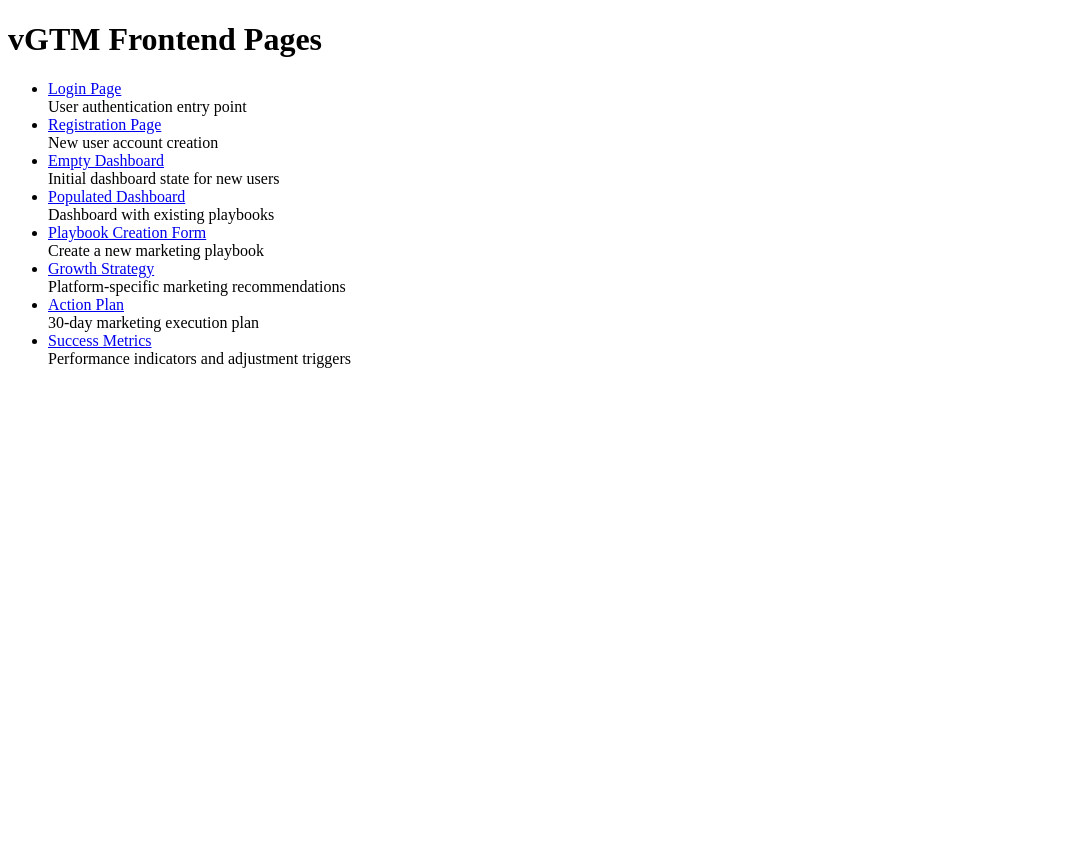
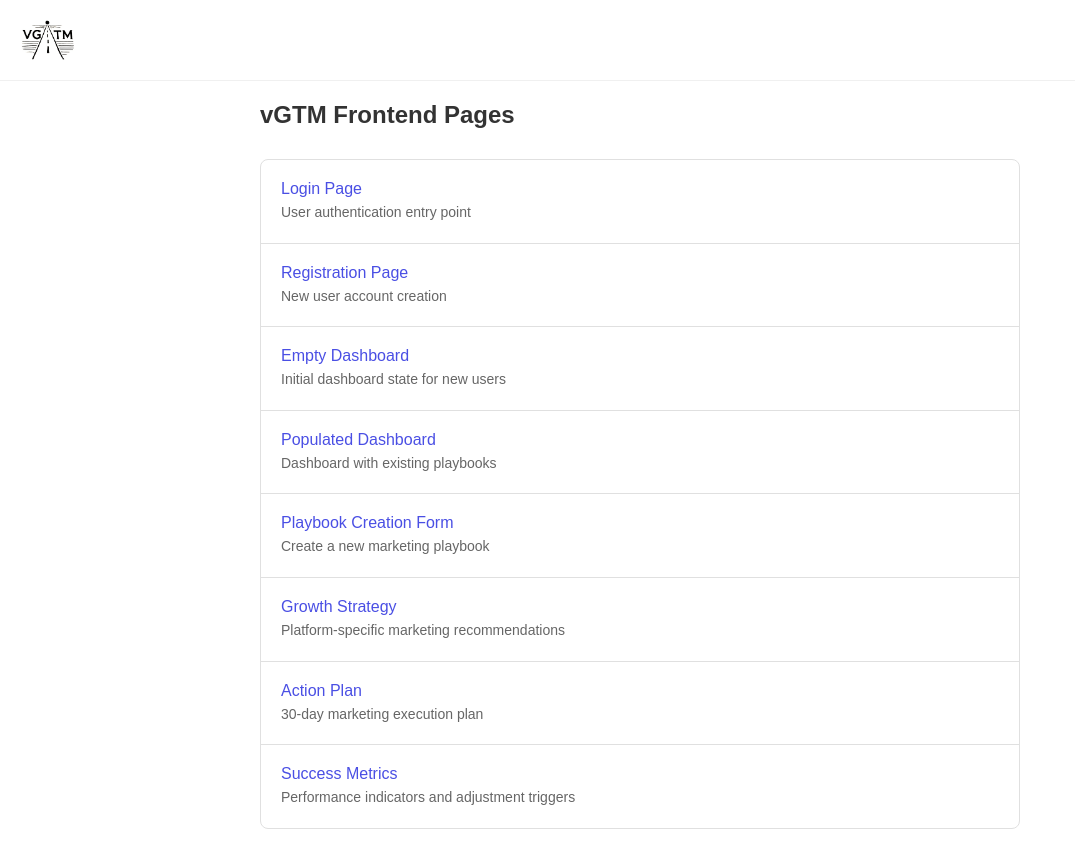
Before and after one commit to dgmulei/vgtm-frontend, a plain HTML site: page index.html in a window 1280 px wide. Shown: the whole page, without its empty margins (0-1075 px from the left). Before the commit the page ends 800 px from the top, so only its background shows below. Drawn offline with Linux system fonts and the light colour scheme.

Commit message:
Update index.html

```diff
--- a/index.html
+++ b/index.html
@@ -1,9 +1,122 @@
 <!DOCTYPE html>
 <html>
 <head>
-    <!-- Previous styles remain the same -->
+    <meta charset="UTF-8">
+    <meta name="viewport" content="width=device-width, initial-scale=1.0, maximum-scale=1.0, user-scalable=no">
+    <meta name="mobile-web-app-capable" content="yes">
+    <meta name="apple-mobile-web-app-capable" content="yes">
+    <style>
+        * {
+            box-sizing: border-box;
+        }
+
+        body {
+            margin: 0;
+            padding: 0;
+            min-height: 100vh;
+            background-color: #ffffff;
+            font-family: Arial, sans-serif;
+        }
+
+        .header {
+            padding: 20px;
+            border-bottom: 1px solid #f0f0f0;
+            background-color: #ffffff;
+        }
+
+        .logo {
+            height: 40px;
+            width: auto;
+            display: block;
+        }
+
+        .container {
+            width: 100%;
+            max-width: 800px;
+            margin: 0 auto;
+            padding: 20px;
+        }
+
+        h1 {
+            color: #333333;
+            font-size: 24px;
+            margin: 0 0 30px 0;
+            font-weight: 600;
+        }
+
+        .nav-list {
+            list-style: none;
+            padding: 0;
+            margin: 0;
+            border: 1px solid #e0e0e0;
+            border-radius: 8px;
+        }
+
+        .nav-item {
+            padding: 20px;
+            border-bottom: 1px solid #e0e0e0;
+        }
+
+        .nav-item:last-child {
+            border-bottom: none;
+        }
+
+        .nav-link {
+            color: #4A4FE4;
+            text-decoration: none;
+            font-size: 16px;
+            font-weight: 500;
+            display: block;
+            margin-bottom: 5px;
+        }
+
+        .nav-link:hover {
+            text-decoration: underline;
+        }
+
+        .description {
+            color: #666666;
+            font-size: 14px;
+            line-height: 1.4;
+        }
+
+        @media (max-width: 480px) {
+            .container {
+                padding: 15px;
+            }
+
+            .nav-item {
+                padding: 15px;
+            }
+
+            .nav-list {
+                border-left: none;
+                border-right: none;
+                border-radius: 0;
+            }
+        }
+
+        @media (max-width: 360px) {
+            .container {
+                padding: 10px;
+            }
+
+            .nav-list {
+                border: none;
+            }
+
+            h1 {
+                padding: 0 10px;
+                margin-bottom: 20px;
+            }
+        }
+    </style>
 </head>
 <body>
+    <div class="header">
+        <img src="vgtm-logo.png" alt="vGTM Logo" class="logo">
+    </div>
+
     <div class="container">
         <h1>vGTM Frontend Pages</h1>
 
```
